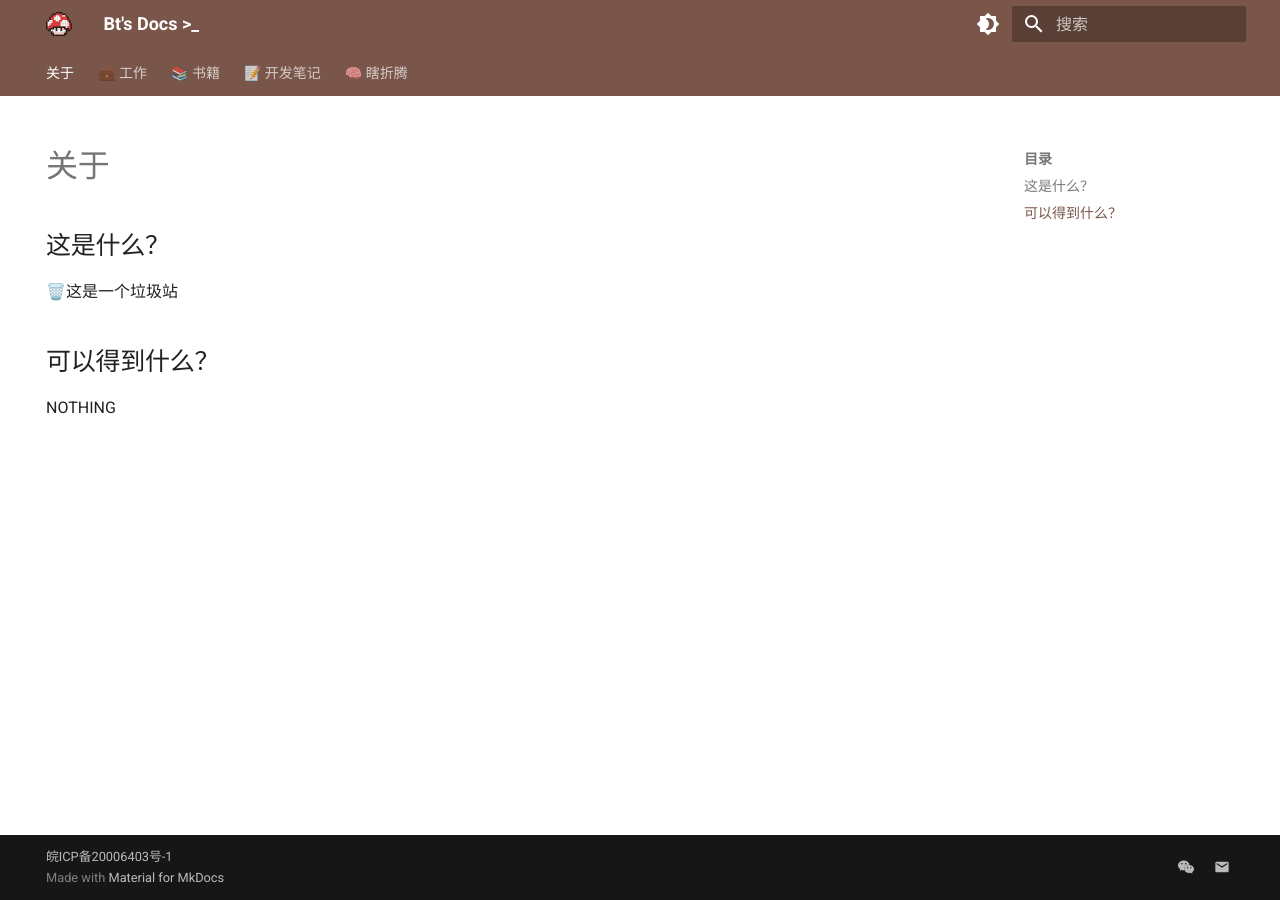
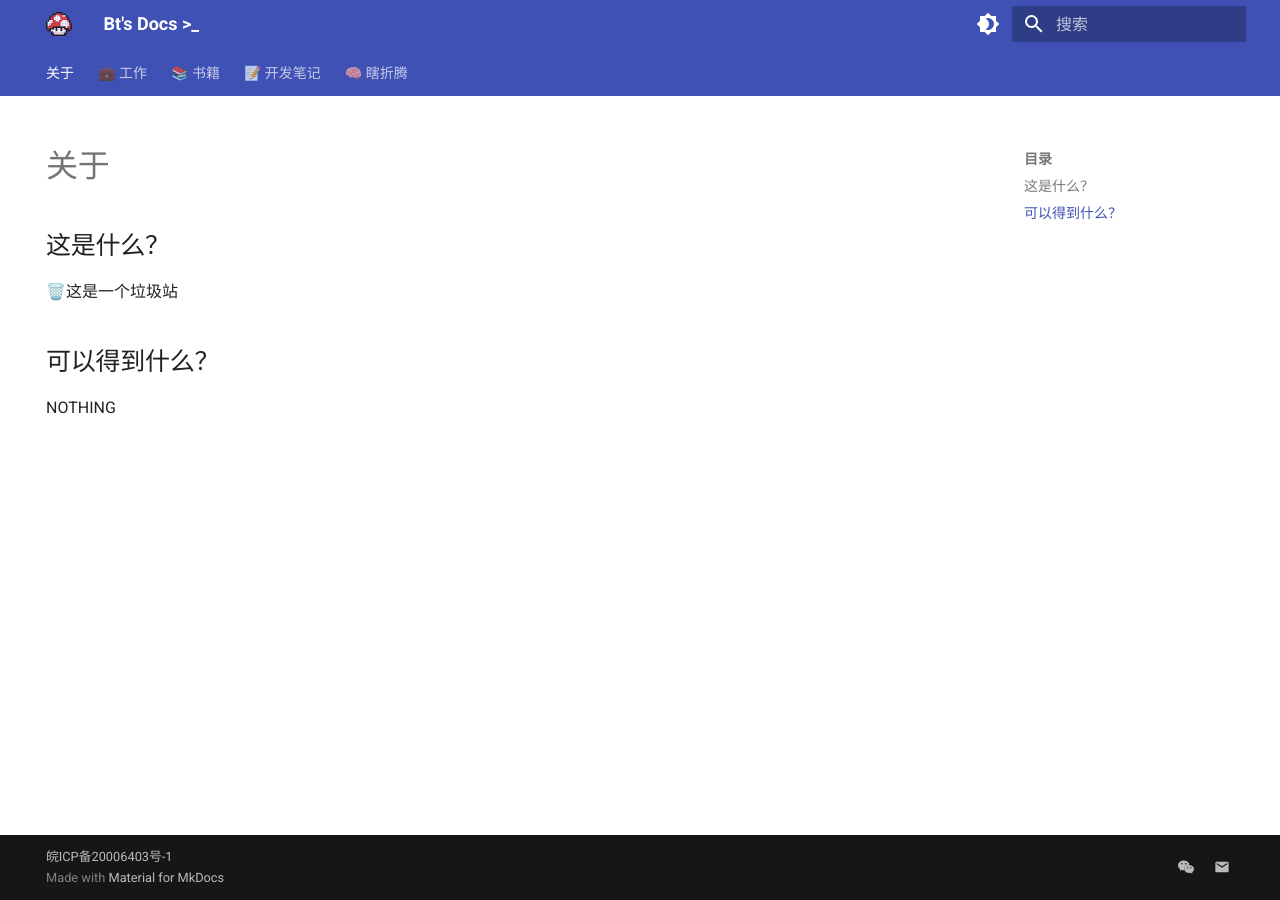
Before and after one commit to btONF/btonf.github.io, an MkDocs documentation site: the page built from docs/index.md, in a window 1280 px wide. Built offline with MkDocs 1.6.1 and Material for MkDocs 9.7.7, drawn with Linux system fonts in a browser that asks for light colours.

Commit message:
开启md优化

```diff
--- a/mkdocs.yml
+++ b/mkdocs.yml
@@ -11,20 +11,20 @@ theme:
     # Light mode
     - media: "(prefers-color-scheme: light)"
       scheme: default
-      primary: brown
-      accent: deep orange
+      primary: indigo
+      accent: light blue
       toggle:
         icon: material/brightness-4
-        name: 切换黑夜模式
+        name: 黑夜模式
 
     # Dark mode
     - media: "(prefers-color-scheme: dark)"
       scheme: slate
-      primary: brown
-      accent: deep orange
+      primary: indigo
+      accent: light blue
       toggle:
         icon: material/brightness-7
-        name: 切换白天模式
+        name: 白天模式
     features:
         - navigation.instant
         - navigation.instant.prefetch
```
